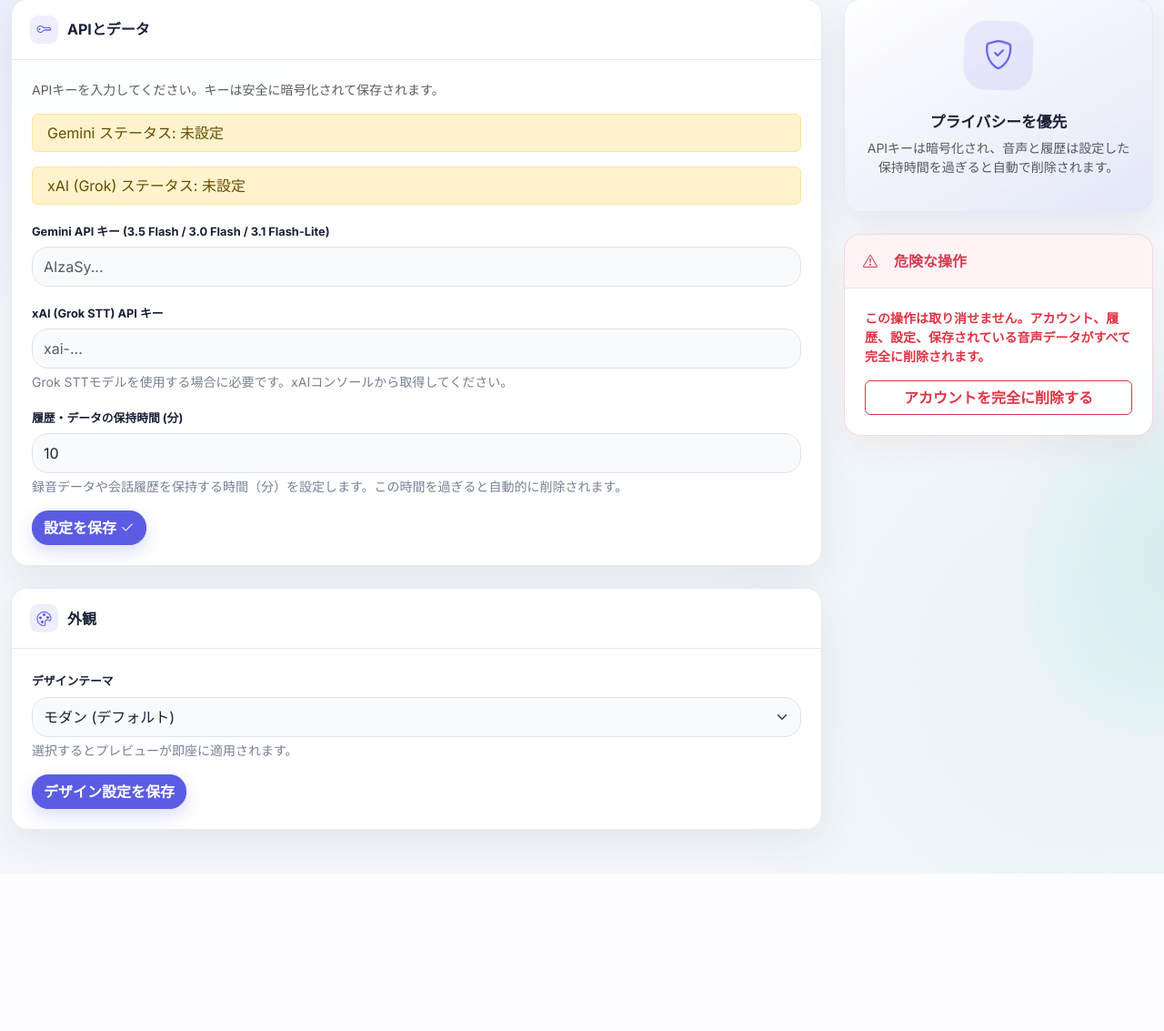
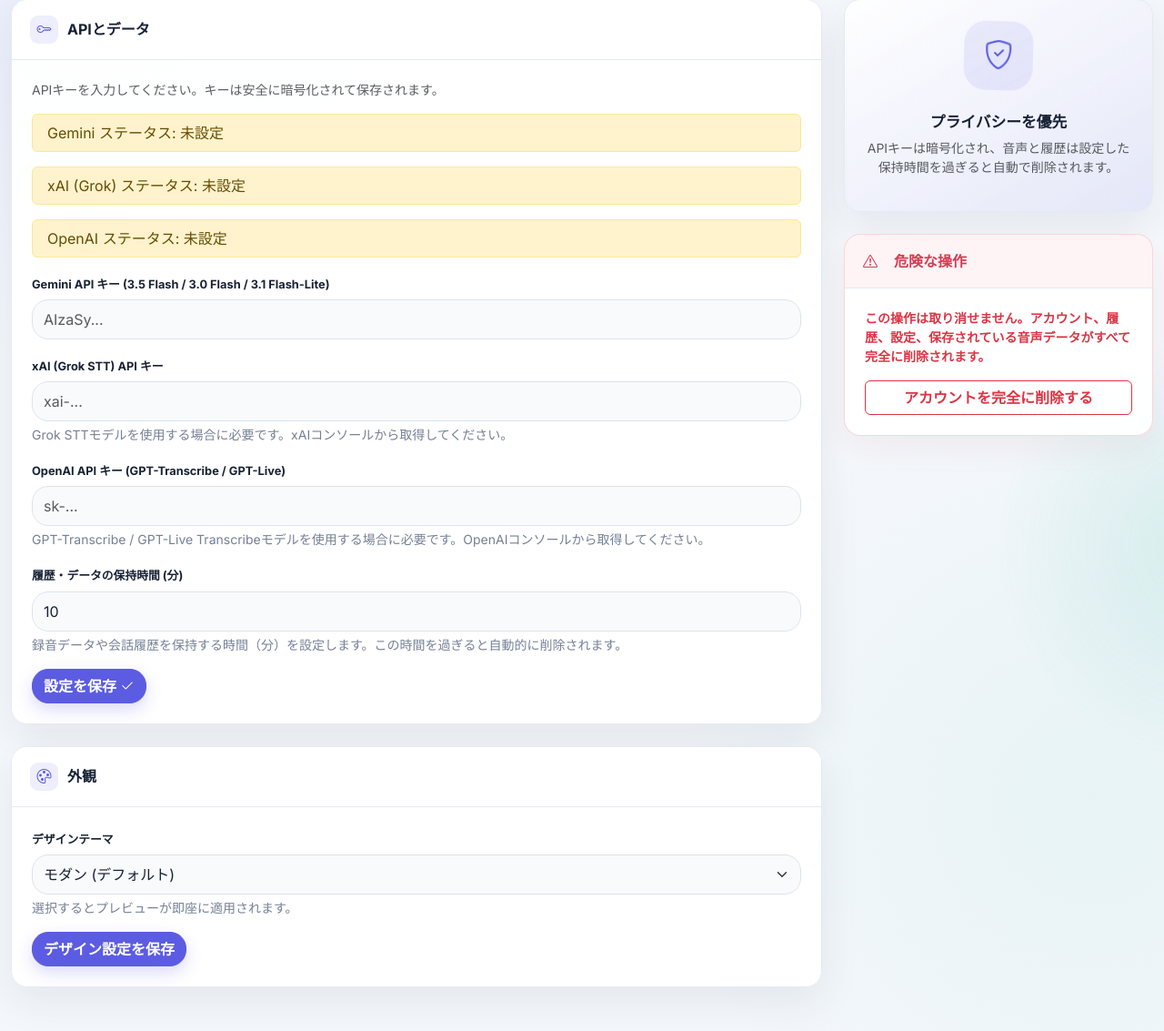
Before and after one commit to Minashin1120/stt-gemini, a Flask app: page /settings in a window 1280 px wide. Shown: the part 265-1398 px from the top of the page at 91% size. Before the commit the page ends 1225 px from the top, so only its background shows below. Run offline with Flask 3, Linux system fonts and the light colour scheme; the visitor is signed in with stand-in values (Sample User, id 1); data comes from the database, SQL or seed files in the repository; parts of the project's set-up code (start-up, migrations or seed data) failed here and were passed over; some web fonts are replaced.

Commit message:
feat: add gpt-transcribe and gpt-live-transcribe (OpenAI STT) support
- gpt-transcribe: file transcription via POST /v1/audio/transcriptions
  with SSE streaming support (transcript.text.delta/.done events)
- gpt-live-transcribe: realtime transcription via WebSocket
  (wss://api.openai.com/v1/realtime, PCM 24kHz conversion via ffmpeg)
- encrypted_openai_api_key column in User model (Fernet encryption)
- OpenAI API key management (settings, modal, save/check APIs)
- Frontend model selection UI, API key modal integration
- Word list replacement support (server-side)
- Fallback to Gemini for improve/correct_rephrase

```diff
--- a/app/app.py
+++ b/app/app.py
@@ -43,6 +43,7 @@
 
 MAX_GEMINI_AUDIO_BYTES = 100 * 1024 * 1024
 MAX_XAI_AUDIO_BYTES = 500 * 1024 * 1024
+MAX_OPENAI_AUDIO_BYTES = 25 * 1024 * 1024  # 25MB
 MAX_CHUNK_BYTES = 6 * 1024 * 1024
 MAX_CHUNKS = 100
 MAX_INCOMPLETE_UPLOADS = 3
@@ -75,6 +76,10 @@
             db.session.execute(db.text('ALTER TABLE user ADD COLUMN encrypted_xai_api_key TEXT NULL'))
             db.session.commit()
             logger.info("Database migration: Added encrypted_xai_api_key column to user table")
+        if 'encrypted_openai_api_key' not in columns:
+            db.session.execute(db.text('ALTER TABLE user ADD COLUMN encrypted_openai_api_key TEXT NULL'))
+            db.session.commit()
+            logger.info("Database migration: Added encrypted_openai_api_key column to user table")
     except Exception as e:
         # Gunicorn multi-worker 環境では競合が発生し得るが無害
         if 'Duplicate column' not in str(e):
@@ -91,6 +96,8 @@
     'gemini-3-flash-preview',
     'gemini-3.1-flash-lite',
     'grok-stt',
+    'gpt-transcribe',
+    'gpt-live-transcribe',
 }
 
 def validate_model(model_name):
@@ -288,6 +295,7 @@
     password = db.Column(db.String(255), nullable=False)
     encrypted_api_key = db.Column(db.Text, nullable=True)
     encrypted_xai_api_key = db.Column(db.Text, nullable=True)
+    encrypted_openai_api_key = db.Column(db.Text, nullable=True)
     retention_minutes = db.Column(db.Integer, default=10, nullable=False)
     is_locked = db.Column(db.Boolean, default=False)
     unlock_requested = db.Column(db.Boolean, default=False)
@@ -313,6 +321,18 @@
     def get_xai_api_key(self):
         if self.encrypted_xai_api_key:
             try: return fernet.decrypt(self.encrypted_xai_api_key.encode()).decode()
+            except: return None
+        return None
+
+    def set_openai_api_key(self, api_key):
+        if api_key:
+            self.encrypted_openai_api_key = fernet.encrypt(api_key.encode()).decode()
+        else:
+            self.encrypted_openai_api_key = None
+
+    def get_openai_api_key(self):
+        if self.encrypted_openai_api_key:
+            try: return fernet.decrypt(self.encrypted_openai_api_key.encode()).decode()
             except: return None
         return None
 
@@ -757,6 +777,7 @@
 
         api_key = request.form.get('api_key')
         xai_api_key = request.form.get('xai_api_key')
+        openai_api_key = request.form.get('openai_api_key')
         retention_minutes = request.form.get('retention_minutes')
 
         if api_key and len(api_key) <= MAX_API_KEY_LENGTH:
@@ -770,6 +791,12 @@
             flash('xAI APIキーを保存しました。')
         elif xai_api_key:
             flash('xAI APIキーが長すぎます。')
+
+        if openai_api_key and len(openai_api_key) <= MAX_API_KEY_LENGTH:
+            current_user.set_openai_api_key(openai_api_key)
+            flash('OpenAI APIキーを保存しました。')
+        elif openai_api_key:
+            flash('OpenAI APIキーが長すぎます。')
 
         if retention_minutes is not None:
             try:
@@ -787,6 +814,7 @@
         'settings.html',
         has_key=current_user.encrypted_api_key is not None,
         has_xai_key=current_user.encrypted_xai_api_key is not None,
+        has_openai_key=current_user.encrypted_openai_api_key is not None,
     )
 
 @app.route('/api/check_api_keys', methods=['GET'])
@@ -794,7 +822,8 @@
 def check_api_keys():
     return jsonify({
         'has_gemini_key': current_user.encrypted_api_key is not None,
-        'has_xai_key': current_user.encrypted_xai_api_key is not None
+        'has_xai_key': current_user.encrypted_xai_api_key is not None,
+        'has_openai_key': current_user.encrypted_openai_api_key is not None,
     })
 
 @app.route('/api/check_api_key', methods=['POST'])
@@ -802,7 +831,9 @@
 def check_api_key():
     data = request.get_json(silent=True) or {}
     model = data.get('model', '')
-    if model == 'grok-stt':
+    if model in ('gpt-transcribe', 'gpt-live-transcribe'):
+        has_key = current_user.encrypted_openai_api_key is not None
+    elif model == 'grok-stt':
         has_key = current_user.encrypted_xai_api_key is not None
     else:
         has_key = current_user.encrypted_api_key is not None
@@ -824,6 +855,9 @@
     elif key_type == 'gemini':
         current_user.set_api_key(api_key)
         flash('Gemini APIキーを保存しました。')
+    elif key_type == 'openai':
+        current_user.set_openai_api_key(api_key)
+        flash('OpenAI APIキーを保存しました。')
     else:
         return jsonify({'error': 'APIキー種別が不正です'}), 400
     db.session.commit()
@@ -1172,6 +1206,22 @@
     session['last_audio_file'] = filename
     session['last_audio_mime'] = mime_type
 
+    if model in ('gpt-transcribe', 'gpt-live-transcribe'):
+        api_key = current_user.get_openai_api_key()
+        if not api_key: return jsonify({'error': 'OpenAI API Key not set. Go to Settings to configure it.'}), 400
+
+        task_id = create_task(current_user.id, "transcribe", "Audio Input", model)
+        if model == 'gpt-transcribe':
+            target = process_openai_gpt_transcribe_background
+            args = (task_id, api_key, filepath, current_user.id, "transcribe", "Audio Input")
+        else:
+            target = process_openai_gpt_live_transcribe_background
+            args = (task_id, api_key, filepath, current_user.id, "transcribe", "Audio Input")
+        thread = threading.Thread(target=target, args=args)
+        thread.daemon = True
+        thread.start()
+        return create_stream_response(stream_task_updates(task_id), task_id)
+
     if model == 'grok-stt':
         api_key = current_user.get_xai_api_key()
         if not api_key: return jsonify({'error': 'xAI API Key not set. Go to Settings to configure it.'}), 400
@@ -1238,6 +1288,22 @@
     if not filename: return jsonify({'error': 'ファイルなし'}), 400
     filepath = resolve_user_upload_path(filename, current_user.id)
     if not filepath or not os.path.exists(filepath): return jsonify({'error': '期限切れ'}), 400
+
+    if model in ('gpt-transcribe', 'gpt-live-transcribe'):
+        api_key = current_user.get_openai_api_key()
+        if not api_key: return jsonify({'error': 'OpenAI API Key not set'}), 400
+
+        task_id = create_task(current_user.id, "reanalyze", "Re-analysis Request", model)
+        if model == 'gpt-transcribe':
+            target = process_openai_gpt_transcribe_background
+            args = (task_id, api_key, filepath, current_user.id, "reanalyze", "Re-analysis Request")
+        else:
+            target = process_openai_gpt_live_transcribe_background
+            args = (task_id, api_key, filepath, current_user.id, "reanalyze", "Re-analysis Request")
+        thread = threading.Thread(target=target, args=args)
+        thread.daemon = True
+        thread.start()
+        return create_stream_response(stream_task_updates(task_id), task_id)
 
     if model == 'grok-stt':
         api_key = current_user.get_xai_api_key()
@@ -1352,8 +1418,8 @@
         "generationConfig": {"thinkingConfig": {"includeThoughts": True, "thinkingLevel": get_thinking_level(data.get('thinking_level'))}}
     }
     model = validate_model(data.get('model', 'gemini-3.5-flash'))
-    if model == 'grok-stt':
-        model = 'gemini-3.5-flash'  # Grok STT cannot do text improvement
+    if model in ('grok-stt', 'gpt-transcribe', 'gpt-live-transcribe'):
+        model = 'gemini-3.5-flash'  # Grok/OpenAI STT cannot do text improvement
     task_id = create_task(current_user.id, "improve", instruction, model)
     thread = threading.Thread(
         target=process_gemini_background,
@@ -1386,8 +1452,8 @@
         "generationConfig": {"thinkingConfig": {"includeThoughts": True, "thinkingLevel": get_thinking_level(data.get('thinking_level'))}}
     }
     model = validate_model(data.get('model', 'gemini-3.5-flash'))
-    if model == 'grok-stt':
-        model = 'gemini-3.5-flash'  # Grok STT cannot do text correction
+    if model in ('grok-stt', 'gpt-transcribe', 'gpt-live-transcribe'):
+        model = 'gemini-3.5-flash'  # Grok/OpenAI STT cannot do text correction
     summary = "Rephrase correction (text only)"
     task_id = create_task(current_user.id, "correct_rephrase", summary, model)
     thread = threading.Thread(
@@ -1615,7 +1681,12 @@
             return jsonify({'error': 'アップロードは結合処理中です'}), 409
 
     ext, mime_type = get_audio_metadata(original_filename)
-    max_audio_bytes = MAX_XAI_AUDIO_BYTES if model == 'grok-stt' else MAX_GEMINI_AUDIO_BYTES
+    if model in ('gpt-transcribe', 'gpt-live-transcribe'):
+        max_audio_bytes = MAX_OPENAI_AUDIO_BYTES
+    elif model == 'grok-stt':
+        max_audio_bytes = MAX_XAI_AUDIO_BYTES
+    else:
+        max_audio_bytes = MAX_GEMINI_AUDIO_BYTES
     total_size = 0
     for i in range(total_chunks):
         chunk_path = os.path.join(chunks_dir, f'chunk_{i:06d}')
@@ -1667,6 +1738,23 @@
 
     session['last_audio_file'] = filename
     session['last_audio_mime'] = mime_type
+
+    if model in ('gpt-transcribe', 'gpt-live-transcribe'):
+        api_key = current_user.get_openai_api_key()
+        if not api_key:
+            return jsonify({'error': 'OpenAI API Key not set. Go to Settings to configure it.'}), 400
+
+        task_id = create_task(current_user.id, "transcribe", "Audio Input", model)
+        if model == 'gpt-transcribe':
+            target = process_openai_gpt_transcribe_background
+            args = (task_id, api_key, filepath, current_user.id, "transcribe", "Audio Input")
+        else:
+            target = process_openai_gpt_live_transcribe_background
+            args = (task_id, api_key, filepath, current_user.id, "transcribe", "Audio Input")
+        thread = threading.Thread(target=target, args=args)
+        thread.daemon = True
+        thread.start()
+        return create_stream_response(stream_task_updates(task_id), task_id)
 
     if model == 'grok-stt':
         api_key = current_user.get_xai_api_key()
@@ -1817,6 +1905,273 @@
             'expired': is_expired
         })
     return jsonify(data)
+
+# --- OpenAI Background Processors ---
+def process_openai_gpt_transcribe_background(task_id, api_key, audio_filepath, user_id, action_type, input_summary, prompt="", keywords=None, languages=None, stream=True):
+    try:
+        if task_is_cancelled(task_id):
+            return
+        url = "https://api.openai.com/v1/audio/transcriptions"
+
+        with open(audio_filepath, 'rb') as f:
+            _, ext = os.path.splitext(audio_filepath)
+            filename = os.path.basename(audio_filepath)
+
+            files = {'file': (filename, f, 'application/octet-stream')}
+            data = {'model': 'gpt-transcribe'}
+            if stream:
+                data['stream'] = 'true'
+            if prompt:
+                data['prompt'] = prompt
+            if keywords:
+                for kw in keywords:
+                    data.setdefault('keywords[]', []).append(kw)
+            if languages:
+                for lang in languages:
+                    data.setdefault('languages[]', []).append(lang)
+
+            # requests doesn't handle multiple values for same key well with data dict for [] style,
+            # so we format the data tuple-style
+            files_list = []
+            data_list = []
+            data_list.append(('model', 'gpt-transcribe'))
+            if stream:
+                data_list.append(('stream', 'true'))
+            if prompt:
+                data_list.append(('prompt', prompt))
+            if keywords:
+                for kw in keywords:
+                    data_list.append(('keywords[]', kw))
+            if languages:
+                for lang in languages:
+                    data_list.append(('languages[]', lang))
+
+            response = requests.post(
+                url,
+                headers={"Authorization": f"Bearer {api_key}"},
+                files=[('file', (filename, f, 'application/octet-stream'))],
+                data=data_list,
+                timeout=(10, 600),
+                stream=stream,
+            )
+
+        if task_is_cancelled(task_id):
+            return
+        if response.status_code == 401:
+            update_task(task_id, status='error', error='OpenAI APIキーが無効です。設定画面で確認してください。')
+            return
+        elif response.status_code == 413:
+            update_task(task_id, status='error', error='音声ファイルが最大サイズ(25MB)を超えています。')
+            return
+        elif response.status_code == 429:
+            update_task(task_id, status='error', error='OpenAI APIのレート制限に達しました。時間をおいて再度お試しください。')
+            return
+        elif response.status_code != 200:
+            update_task(task_id, status='error', error=f'OpenAI Transcription API Error {response.status_code}')
+            return
+
+        if stream:
+            full_text = ""
+            for line in response.iter_lines():
+                if task_is_cancelled(task_id):
+                    response.close()
+                    return
+                if line:
+                    decoded = line.decode('utf-8')
+                    if decoded.startswith('data: '):
+                        payload_str = decoded[6:]
+                        if payload_str.strip() == '[DONE]':
+                            break
+                        try:
+                            event = json.loads(payload_str)
+                            etype = event.get('type')
+                            if etype == 'transcript.text.delta':
+                                delta = event.get('delta', '')
+                                full_text += delta
+                                update_task(task_id, thought='', result=full_text)
+                            elif etype == 'transcript.text.done':
+                                full_text = event.get('text', full_text)
+                                update_task(task_id, thought='', result=full_text)
+                        except json.JSONDecodeError:
+                            pass
+        else:
+            result = response.json()
+            full_text = result.get('text', '')
+
+        if task_is_cancelled(task_id):
+            return
+
+        # Apply word replacements server-side (same as Grok)
+        try:
+            import re
+            with app.app_context():
+                active_sets = WordSet.query.filter_by(user_id=user_id, is_active=True).all()
+                for s in active_sets:
+                    for w in s.words:
+                        if w.reading and w.replacement:
+                            full_text = re.sub(re.escape(w.reading), w.replacement, full_text, flags=re.IGNORECASE)
+        except Exception as e:
+            logger.warning(f"Word replacement error: {e}")
+
+        update_task(task_id, status='done', thought='', result=full_text)
+        save_history(user_id, action_type, input_summary, '', full_text)
+
+    except requests.exceptions.Timeout:
+        update_task(task_id, status='error', error='OpenAI APIへのリクエストがタイムアウトしました。')
+    except requests.exceptions.ConnectionError:
+        update_task(task_id, status='error', error='OpenAI APIへの接続に失敗しました。')
+    except Exception as e:
+        logger.error(f"OpenAI Transcription background task {task_id} failed: {e}", exc_info=True)
+        update_task(task_id, status='error', error='OpenAI処理中にエラーが発生しました')
+
+
+def process_openai_gpt_live_transcribe_background(task_id, api_key, audio_filepath, user_id, action_type, input_summary):
+    try:
+        if task_is_cancelled(task_id):
+            return
+
+        import subprocess
+        import struct
+
+        # Convert audio to PCM 24kHz 16-bit mono WAV using ffmpeg
+        pcm_path = audio_filepath + '.pcm'
+        try:
+            subprocess.run(
+                ['ffmpeg', '-y', '-i', audio_filepath,
+                 '-ar', '24000', '-ac', '1', '-f', 's16le', pcm_path],
+                capture_output=True, timeout=120, check=True,
+            )
+        except (subprocess.CalledProcessError, FileNotFoundError):
+            update_task(task_id, status='error', error='音声変換に失敗しました。ffmpegが必要です。')
+            return
+
+        with open(pcm_path, 'rb') as pcm_file:
+            pcm_data = pcm_file.read()
+        try:
+            os.remove(pcm_path)
+        except OSError:
+            pass
+
+        if task_is_cancelled(task_id):
+            return
+
+        import websocket as ws_client
+
+        full_transcript = ""
+        done_event = threading.Event()
+        error_message = [None]
+
+        def on_open(ws):
+            # Send session.update for transcription session
+            session_update = {
+                "type": "session.update",
+                "session": {
+                    "type": "transcription",
+                    "audio": {
+                        "input": {
+                            "format": {"type": "audio/pcm", "rate": 24000},
+                            "transcription": {"model": "gpt-live-transcribe"},
+                            "turn_detection": None,
+                        }
+                    }
+                }
+            }
+            ws.send(json.dumps(session_update))
+            # Send a small initial chunk to get things started, then stream the rest
+            chunk_size = 24000 * 2  # 1 second of PCM16 24kHz
+            offset = 0
+            while offset < len(pcm_data):
+                if task_is_cancelled(None if not globals() else task_id):
+                    break
+                chunk = pcm_data[offset:offset + chunk_size]
+                b64_chunk = base64.b64encode(chunk).decode('utf-8')
+                append_event = {
+                    "type": "input_audio_buffer.append",
+                    "audio": b64_chunk,
+                }
+                ws.send(json.dumps(append_event))
+                offset += chunk_size
+                time.sleep(0.05)  # small delay to simulate live streaming
+            # Commit the buffer
+            commit_event = {"type": "input_audio_buffer.commit"}
+            ws.send(json.dumps(commit_event))
+
+        def on_message(ws, message):
+            nonlocal full_transcript, error_message, done_event
+            try:
+                event = json.loads(message)
+                etype = event.get('type', '')
+                if etype == 'conversation.item.input_audio_transcription.delta':
+                    delta = event.get('delta', '')
+                    full_transcript += delta
+                    update_task(task_id, thought='', result=full_transcript)
+                elif etype == 'conversation.item.input_audio_transcription.completed':
+                    transcript = event.get('transcript', '')
+                    if transcript:
+                        full_transcript = transcript
+                        update_task(task_id, thought='', result=full_transcript)
+                elif etype == 'error':
+                    error_message[0] = event.get('error', {}).get('message', 'Unknown WebSocket error')
+                    done_event.set()
+                elif etype == 'session.updated':
+                    pass  # Session ready
+                elif etype in ('response.done', 'conversation.item.created'):
+                    pass
+            except json.JSONDecodeError:
+                pass
+
+        def on_error(ws, error):
+            error_message[0] = str(error)
+            done_event.set()
+
+        def on_close(ws, close_status_code, close_msg):
+            done_event.set()
+
+        ws_url = "wss://api.openai.com/v1/realtime?model=gpt-live-transcribe"
+        ws = ws_client.WebSocketApp(
+            ws_url,
+            header=["Authorization: Bearer " + api_key],
+            on_open=on_open,
+            on_message=on_message,
+            on_error=on_error,
+            on_close=on_close,
+        )
+
+        ws_thread = threading.Thread(target=ws.run_forever, kwargs={'sslopt': {"check_hostname": True}})
+        ws_thread.daemon = True
+        ws_thread.start()
+
+        # Wait for completion with timeout
+        done_event.wait(timeout=300)
+        ws.close()
+
+        if error_message[0]:
+            update_task(task_id, status='error', error=f'OpenAI Realtimeエラー: {error_message[0]}')
+            return
+
+        if task_is_cancelled(task_id):
+            return
+
+        # Apply word replacements
+        text = full_transcript
+        try:
+            import re
+            with app.app_context():
+                active_sets = WordSet.query.filter_by(user_id=user_id, is_active=True).all()
+                for s in active_sets:
+                    for w in s.words:
+                        if w.reading and w.replacement:
+                            text = re.sub(re.escape(w.reading), w.replacement, text, flags=re.IGNORECASE)
+        except Exception as e:
+            logger.warning(f"Word replacement error: {e}")
+
+        update_task(task_id, status='done', thought='', result=text)
+        save_history(user_id, action_type, input_summary, '', text)
+
+    except Exception as e:
+        logger.error(f"OpenAI Live Transcribe background task {task_id} failed: {e}", exc_info=True)
+        update_task(task_id, status='error', error='OpenAI Live Transcribe処理中にエラーが発生しました')
+
 
 # --- Grok STT Background Processor ---
 def process_grok_stt_background(task_id, api_key, audio_filepath, user_id, action_type, input_summary):
--- a/app/requirements.txt
+++ b/app/requirements.txt
@@ -9,3 +9,4 @@
 python-dotenv==1.2.2
 redis==8.0.1
 requests==2.34.2
+websocket-client==1.8.0
--- a/app/templates/settings.html
+++ b/app/templates/settings.html
@@ -20,6 +20,9 @@
         <div class="alert alert-{% if has_xai_key %}success{% else %}warning{% endif %} py-2">
             xAI (Grok) ステータス: {% if has_xai_key %}APIキー設定済み (暗号化されています){% else %}未設定{% endif %}
         </div>
+        <div class="alert alert-{% if has_openai_key %}success{% else %}warning{% endif %} py-2">
+            OpenAI ステータス: {% if has_openai_key %}APIキー設定済み (暗号化されています){% else %}未設定{% endif %}
+        </div>
         <form method="POST">
             <input type="hidden" name="csrf_token" value="{{ csrf_token() }}">
             <div class="mb-3">
@@ -34,6 +37,13 @@
                     <input type="password" name="xai_api_key" id="xaiApiKeyInput" class="form-control" placeholder="{% if has_xai_key %}変更する場合のみ入力{% else %}xai-...{% endif %}" autocomplete="new-password" maxlength="512">
                 </div>
                 <div class="form-text">Grok STTモデルを使用する場合に必要です。xAIコンソールから取得してください。</div>
+            </div>
+            <div class="mb-3">
+                <label>OpenAI API キー (GPT-Transcribe / GPT-Live)</label>
+                <div class="input-group">
+                    <input type="password" name="openai_api_key" id="openaiApiKeyInput" class="form-control" placeholder="{% if has_openai_key %}変更する場合のみ入力{% else %}sk-...{% endif %}" autocomplete="new-password" maxlength="512">
+                </div>
+                <div class="form-text">GPT-Transcribe / GPT-Live Transcribeモデルを使用する場合に必要です。OpenAIコンソールから取得してください。</div>
             </div>
             <div class="mb-3">
                 <label class="form-label fw-bold">履歴・データの保持時間 (分)</label>
```
Also changed, not shown: app/templates/index.html (+26 -6 lines).
